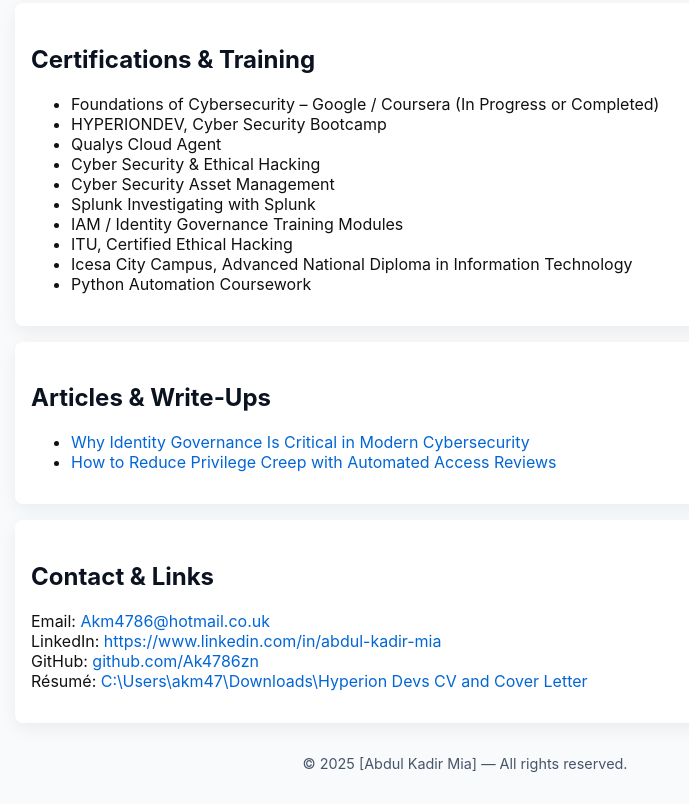
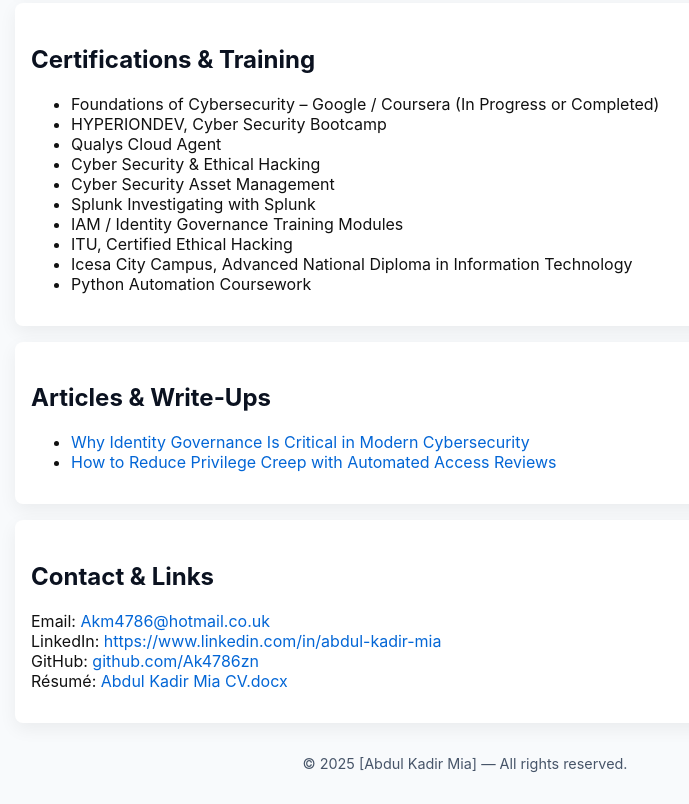
Before and after one commit to Ak4786zn/Ak4786zn.github.io, a plain HTML site: page index.html in a window 1280 px wide. Shown: the part 1201-2005 px from the top of the page, without its empty margins (175-864 px from the left). Drawn offline with Linux system fonts and the light colour scheme.

Commit message:
Update index.html

```diff
--- a/index.html
+++ b/index.html
@@ -97,7 +97,7 @@
       <p>Email: <a href="mailto:Akm4786@hotmail.co.uk">Akm4786@hotmail.co.uk</a><br>
       LinkedIn: <a href="https://www.linkedin.com/in/abdul-kadir-mia" target="_blank">https://www.linkedin.com/in/abdul-kadir-mia</a><br>
       GitHub: <a href="https://github.com/Ak4786zn" target="_blank">github.com/Ak4786zn</a><br>
-      Résumé: <a href="C:\Users\akm47\Downloads\Hyperion Devs CV and Cover Letter" target="_blank">C:\Users\akm47\Downloads\Hyperion Devs CV and Cover Letter</a></p>
+      Résumé: <a href="Abdul Kadir Mia CV.docx" target="_blank">Abdul Kadir Mia CV.docx</a></p>
     </section>
   </main>
 
```
